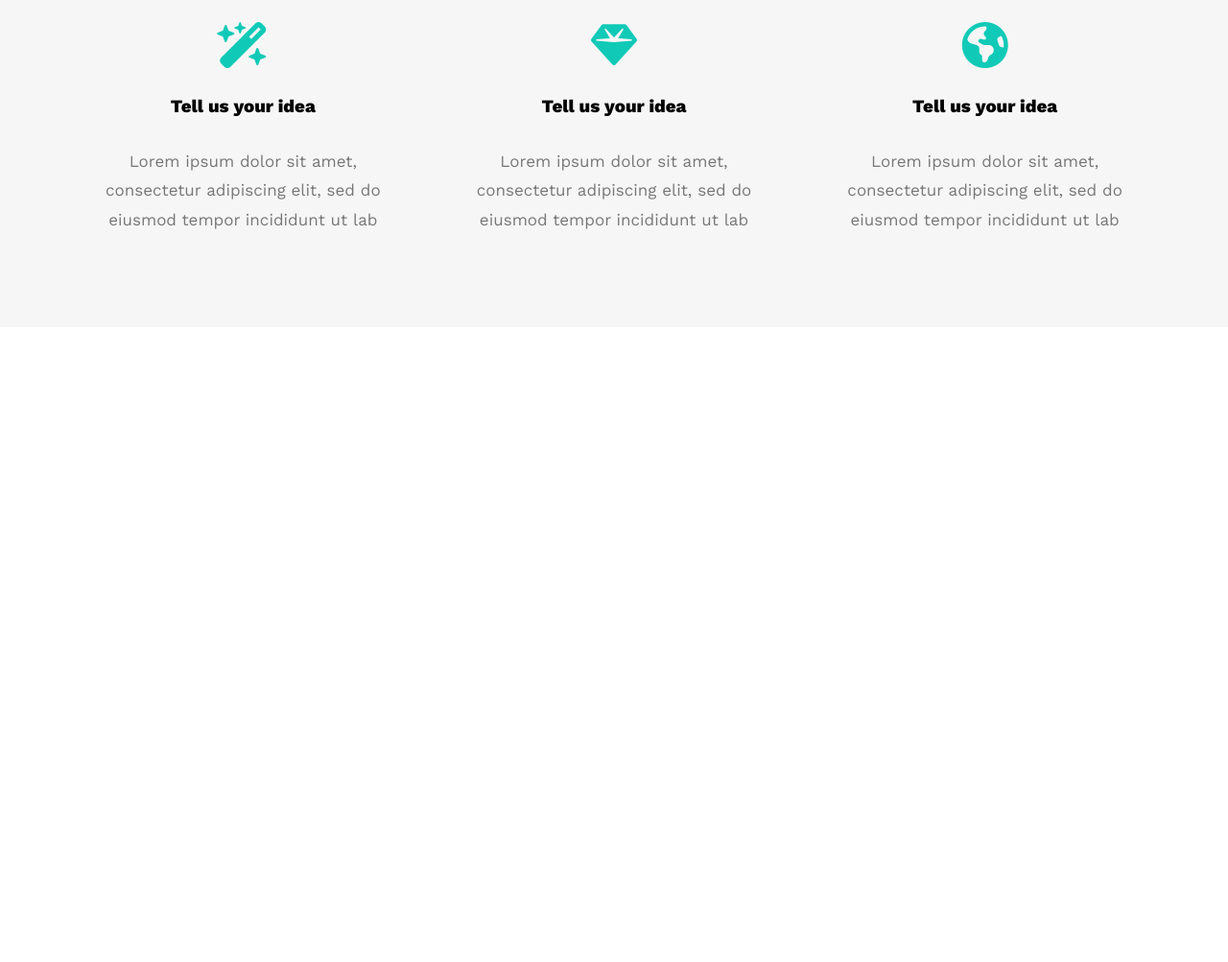
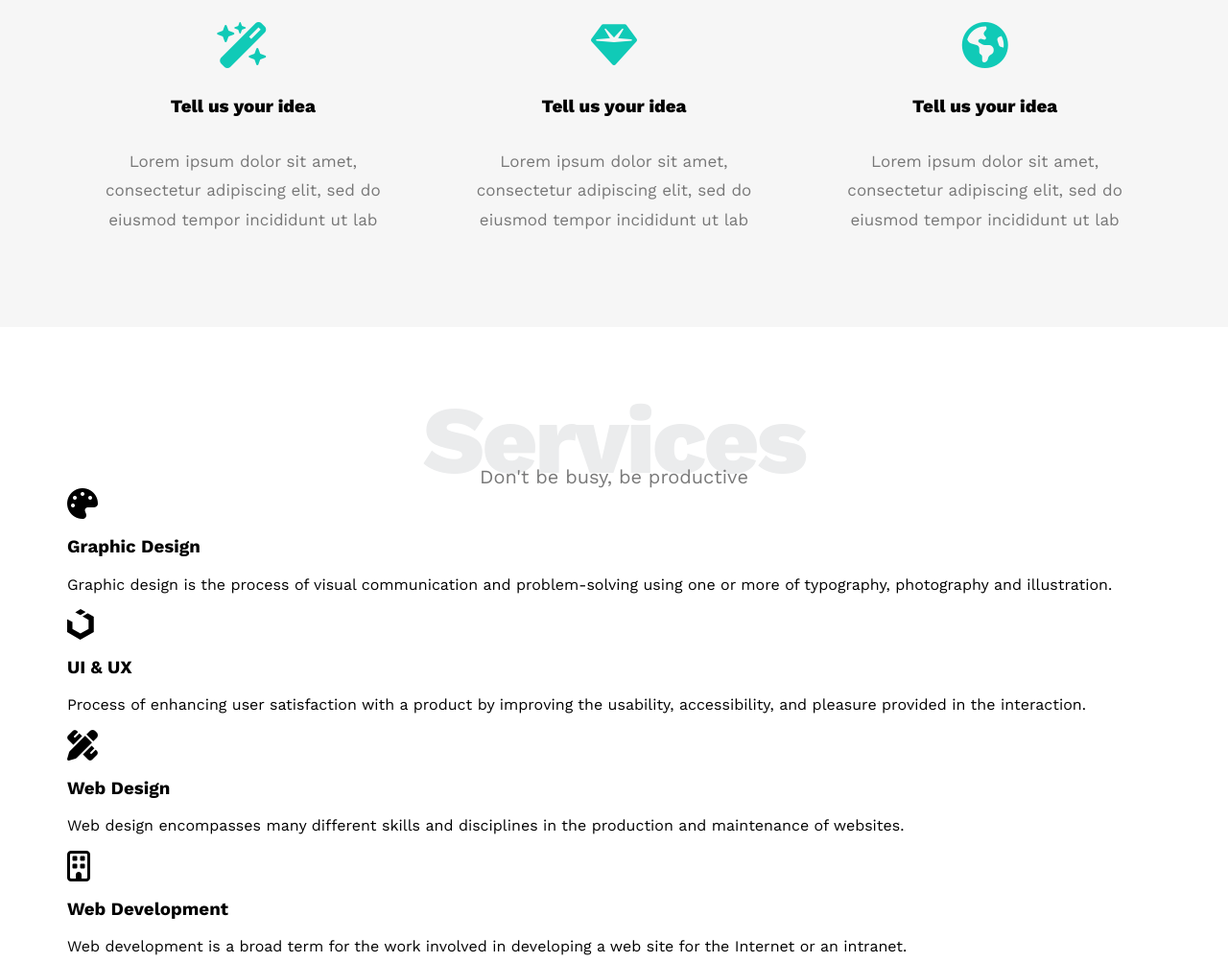
Before and after one commit to 7A9Oo/Html-Css-Template-1, a plain HTML site: page index.html in a window 1280 px wide. Shown: the part 857-1860 px from the top of the page at 96% size. Before the commit the page ends 1198 px from the top, so only its background shows below. Drawn offline with nearby package versions, Linux system fonts and the light colour scheme.

Commit message:
service section part1 html

```diff
--- a/css/master.css
+++ b/css/master.css
@@ -1,9 +1,35 @@
 /* start variables */
 :root {
     --main-color: #10CAB7;
+    --section-padding: 60px;
+
 }
 
 /* end variables */
+/* start components */
+.special-heading {
+    color: #ebeced;
+    font-size: 100px;
+    text-align: center;
+    font-weight: 800;
+    letter-spacing: -3px;
+    margin: 0;
+}
+.special-heading + p{
+    margin: -30px 0  0;
+    font-size: 20px;
+    text-align: center;
+    color: #797979;
+}
+@media (max-width:767px){
+    .special-heading {
+        font-size: 60px;
+    }
+    .special-heading + p {
+     margin-top: -20px;
+    }
+}
+/* end components */
 /* global rules */
 * {
     box-sizing: border-box;
@@ -162,6 +188,7 @@ body {
     font-size: 19px;
     line-height: 1.8;
     color :white;
+    text-align: center;
 }
 
 /* end landing */
@@ -194,3 +221,11 @@ body {
     font-size: 17px;
 }
 /* end features */
+
+/* start services section */
+.services {
+    padding-top: var(--section-padding);
+    padding-bottom: var(--section-padding);
+
+}
+/* end services section */
--- a/index.html
+++ b/index.html
@@ -66,5 +66,52 @@
             </div>
         </div>
        <!-- end feature section  -->
+        <!-- start service section -->
+            <div class="services">
+                <div class="container">
+                    <h2 class="special-heading">Services</h2>
+                    <p>Don't be busy, be productive</p>
+                    <div class="service-content">
+                        <div class="col">
+                             <div class="srv">
+                                <i class="fas fa-palette fa-2x"></i>
+                                <div class="text">
+                                    <h3>Graphic Design</h3>
+                                    <p>Graphic design is the process of visual communication and problem-solving using one or more of typography, photography and illustration.</p>
+                                </div>
+                             </div>
+                             <div class="srv">
+                                <i class="fa-brands fa-uikit fa-2x"></i>
+                                <div class="text">
+                                    <h3>UI & UX</h3>
+                                    <p>Process of enhancing user satisfaction with a product by improving the usability, accessibility, and pleasure provided in the interaction.</p>
+                                </div>
+                             </div>
+                        </div>
+                        <div class="col">
+                            <div class="srv">
+                                <i class="fas fa-pencil-ruler fa-2x"></i>
+                                <div class="text">
+                                    <h3>Web Design</h3>
+                                    <p>Web design encompasses many different skills and disciplines in the production and maintenance of websites.</p>
+                                </div>
+                             </div>
+                             <div class="srv">
+                                <i class="fa-regular fa-building fa-2x"></i>
+                                <div class="text">
+                                    <h3>Web Development</h3>
+                                    <p>Web development is a broad term for the work involved in developing a web site for the Internet or an intranet.</p>
+                                </div>
+                             </div>
+                        </div>
+                        <div class="col">
+                            <div class="image">
+                                <img src="/images/services.jpg" alt="service">
+                            </div>
+                        </div>
+                    </div>
+                </div>
+            </div>
+        <!-- end service section -->
 </body>
 </html>
```
Also changed, not shown: images/services.jpg (added).
